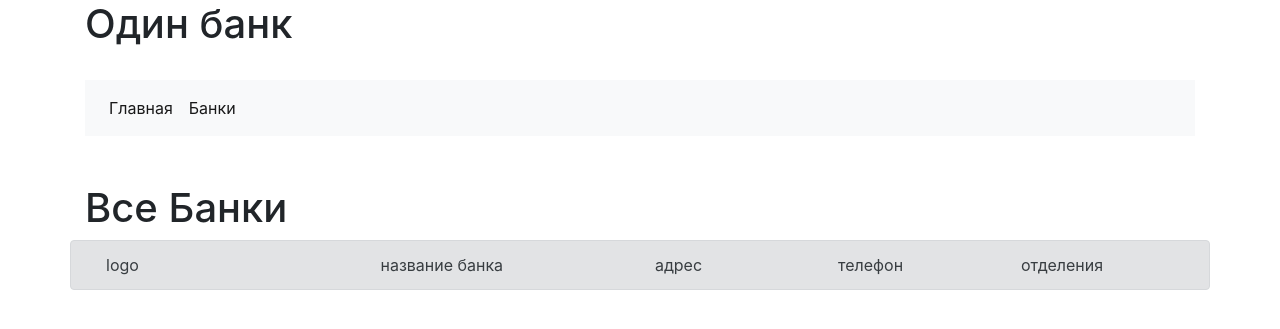
After one commit to mrchav/onebank, a Python web app: template templates/banks_page.html in a window 1280 px wide. The commit adds this page. Shown: the top 329 px of the page. Run offline with Jinja, Linux system fonts and the light colour scheme; the template is opened without the code that fills it, so the values that code supplies are empty.

Commit message:
добавил вывод

```diff
--- a/banks/views.py
+++ b/banks/views.py
@@ -5,4 +5,4 @@ from .models import Bank
 
 def show_banks(request):
     object_list = Bank.objects.all()
-    return render(request, './test_index.html', {'object_list':object_list})
+    return render(request, './banks_page.html', {'object_list':object_list})
--- /dev/null
+++ b/templates/banks_page.html
@@ -0,0 +1,67 @@
+{% extends 'base.html' %}
+
+
+{% block maincontent%}
+
+<h1> Все Банки </h1>
+
+  <div class="row alert alert-secondary">
+    <div class="col" >
+      <div class="row">
+        <div class="col" >
+          logo
+        </div>
+        <div class="col">
+          название банка
+        </div>
+      </div>
+    </div>
+    <div class="col">
+       <div class="row">
+        <div class="col">
+          адрес
+        </div>
+        <div class="col">
+          телефон
+        </div>
+        <div class="col">
+          отделения
+        </div>
+      </div>
+    </div>
+  </div>
+{% for obj in object_list %}
+  <div class="row">
+    <div class="col">
+      <div class="row">
+        <div class="col">
+          {{obj.id}})
+        </div>
+        <div class="col">
+           {{obj.bank_name}}
+        </div>
+      </div>
+    </div>
+    <div class="col">
+       <div class="row">
+        <div class="col">
+          1 of 3
+        </div>
+        <div class="col">
+          2 of 3
+        </div>
+        <div class="col">
+          3 of 3
+        </div>
+      </div>
+    </div>
+  </div>
+
+
+
+{% endfor %}
+
+
+
+
+{% endblock %}
--- a/templates/base.html
+++ b/templates/base.html
@@ -3,10 +3,35 @@
 <head>
     <meta charset="UTF-8">
     <title>Title</title>
+    <link rel="stylesheet" href="https://cdn.jsdelivr.net/npm/bootstrap@4.3.1/dist/css/bootstrap.min.css" integrity="sha384-ggOyR0iXCbMQv3Xipma34MD+dH/1fQ784/j6cY/iJTQUOhcWr7x9JvoRxT2MZw1T" crossorigin="anonymous">
+
 </head>
 <body>
-<a href="/"> главная </a> | <a href="/banks/"> банки </a> | <a href="/"> ссылка </a> <br>
+
+<div class="container">
+
+    <h1> Один банк</h1>
+    <br>
+
+    <nav class="navbar navbar-expand-lg navbar-light bg-light">
+      <div class="collapse navbar-collapse" id="navbarNav">
+        <ul class="navbar-nav">
+          <li class="nav-item active">
+            <a class="nav-link" href="/"> Главная </a>
+          </li>
+          <li class="nav-item active">
+            <a class="nav-link" href="/banks/"> Банки </a>
+          </li>
+
+        </ul>
+      </div>
+    </nav>
+<br>
+<br>
+
+
 {% block maincontent %}
 {% endblock %}
+</div>
 </body>
 </html>
--- a/templates/main_page.html
+++ b/templates/main_page.html
@@ -2,6 +2,6 @@
 
 
 {% block maincontent%}
-main page
+<h1>main page</h1>
 
 {% endblock %}
```
Also changed, not shown: templates/test_index.html (deleted, +0 -10 lines).
